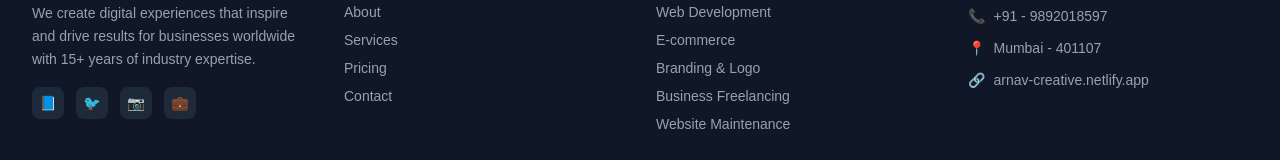
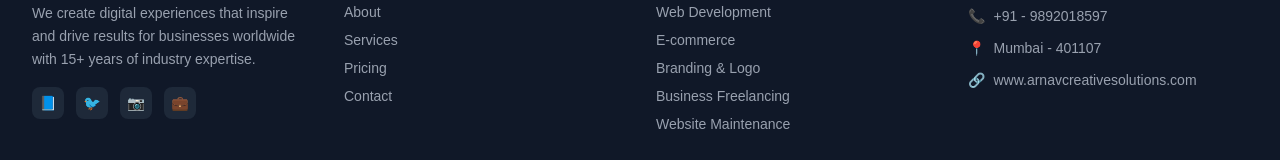
Before and after one commit to abhishek737383/Arnav-Creative, a Next.js app in the folder frontend/: page / in a window 1280 px wide. Shown: the part 5047-5207 px from the top of the page. Built offline with nearby package versions, Linux system fonts and the light colour scheme.

Commit message:
Update Footer.js

```diff
--- a/frontend/components/Footer.js
+++ b/frontend/components/Footer.js
@@ -99,12 +99,12 @@ export default function Footer() {
               <div className="flex items-center space-x-2">
                 <span>🔗</span>
                 <a
-                  href="https://arnav-creative.netlify.app"
+                  href="www.arnavcreativesolutions.com"
                   target="_blank"
                   rel="noopener noreferrer"
                   className="hover:text-white transition-colors duration-200"
                 >
-                  arnav-creative.netlify.app
+                 www.arnavcreativesolutions.com
                 </a>
               </div>
             </div>
```
